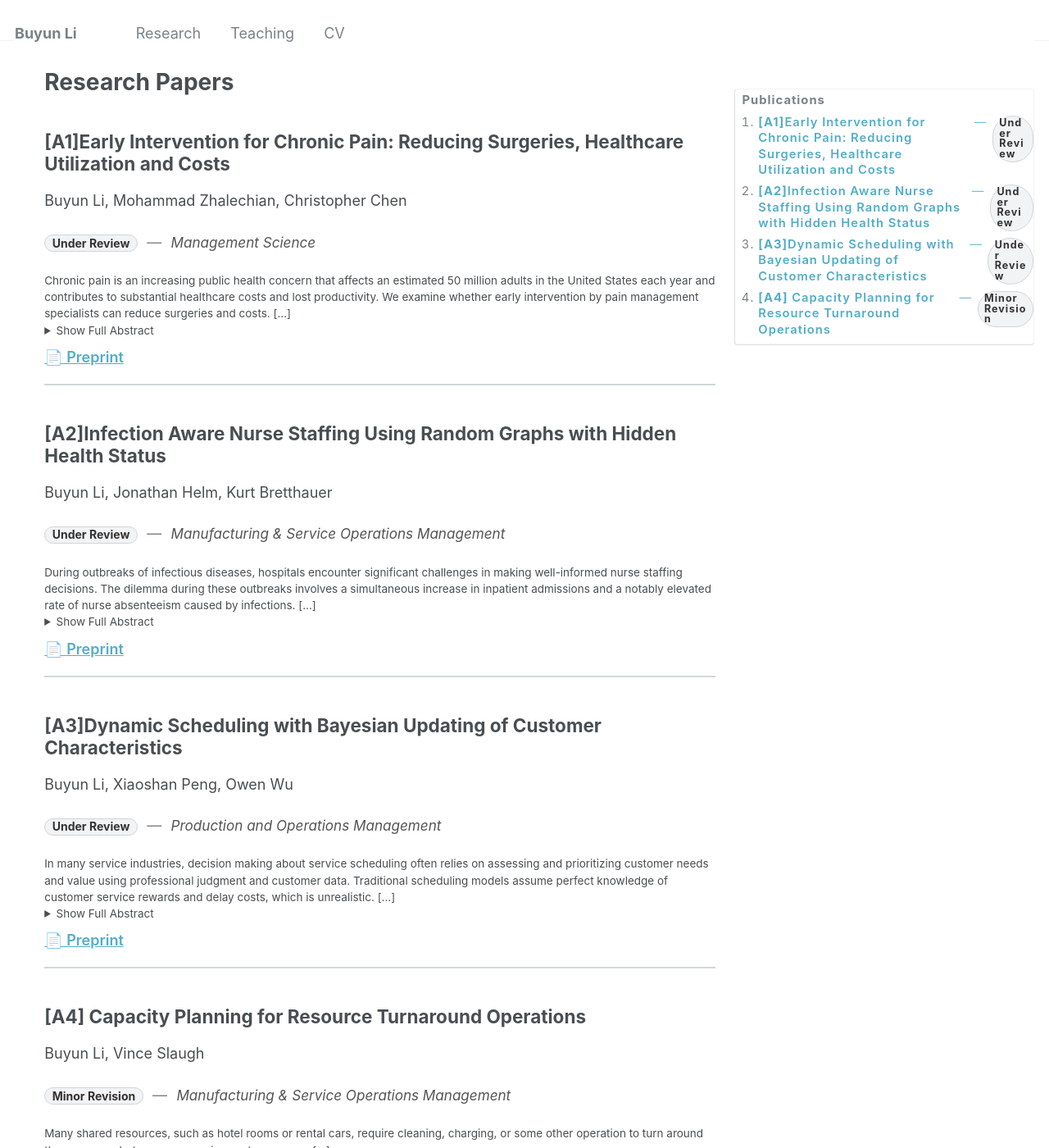
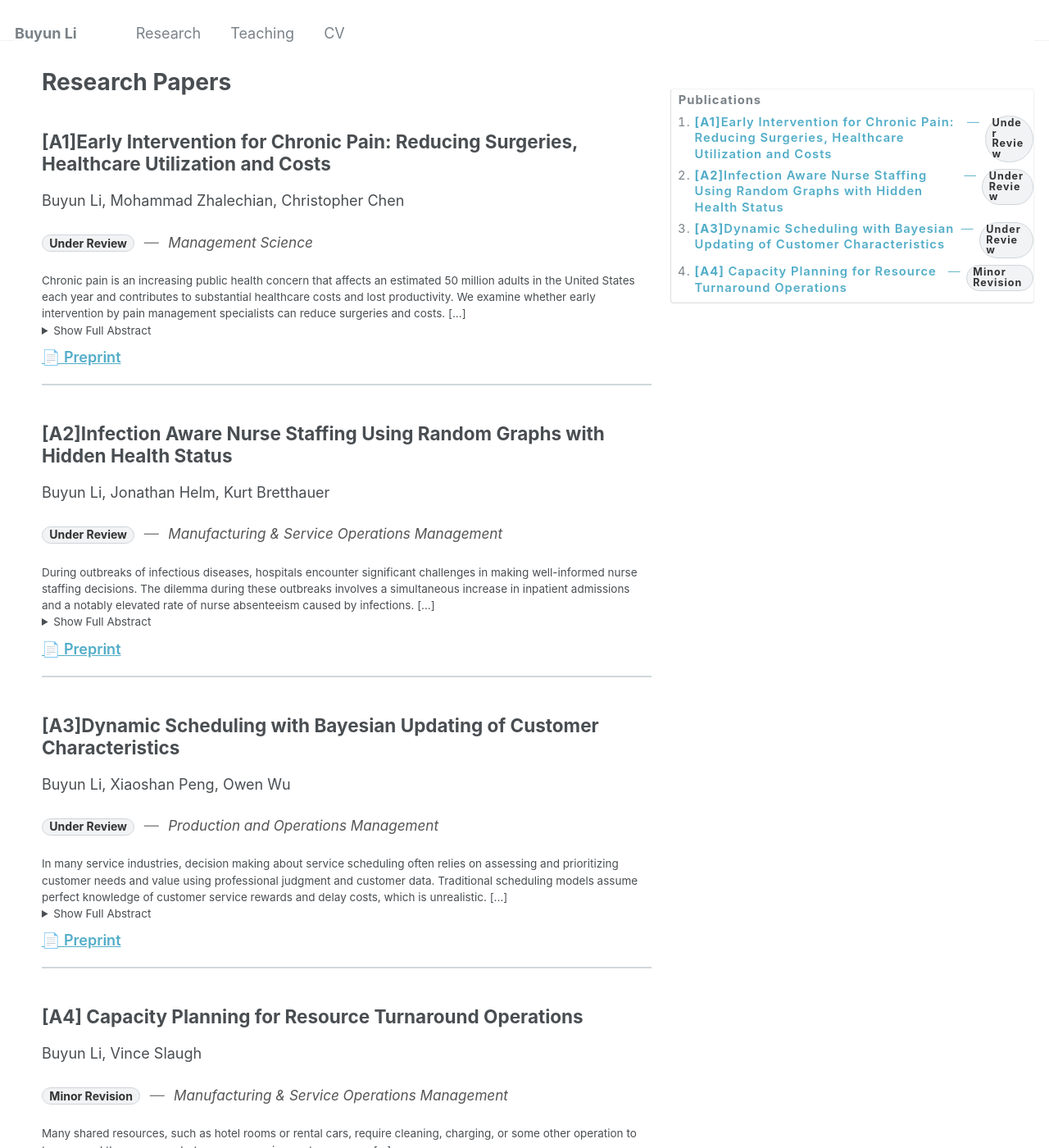
Before and after one commit to BuyunLi/BuyunLi.github.io, a Jekyll site: the page built from _pages/publications.md, in a window 1280 px wide and 1400 px high. Shown: the whole window at 82% size. Built offline with Jekyll 4.4.1, drawn with Linux system fonts in a browser that asks for light colours.

Commit message:
Update _custom.scss

```diff
--- a/_sass/_custom.scss
+++ b/_sass/_custom.scss
@@ -6,7 +6,7 @@
 /* Force a clean 2-col grid on pages using this layout */
 #main.with-toc {
   display: grid !important;
-  grid-template-columns: minmax(0, 7fr) minmax(300px, 3fr); /* ≈ 70% / 25% */
+  grid-template-columns: minmax(0, 7fr) minmax(300px, 4fr); /* ≈ 70% / 25% */
   gap: 1.25rem;
   align-items: start;
   box-sizing: border-box;
```
